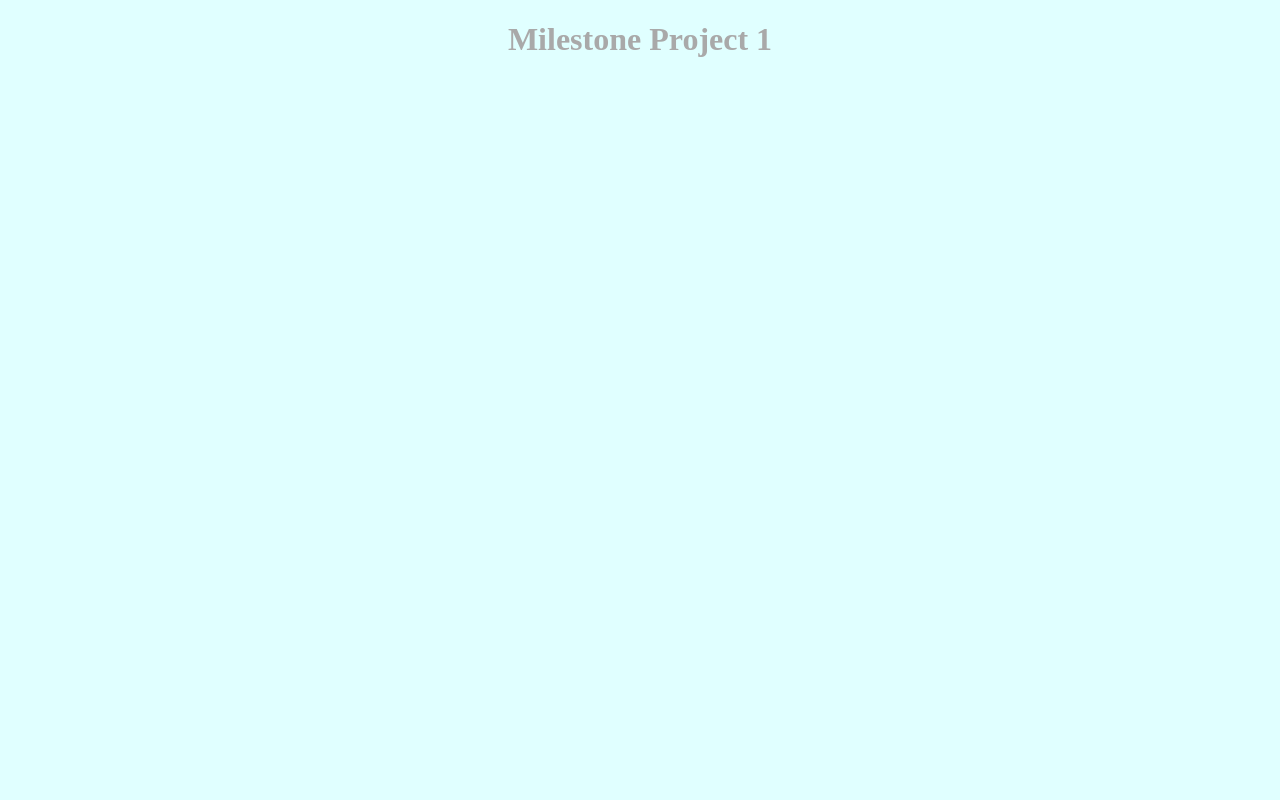
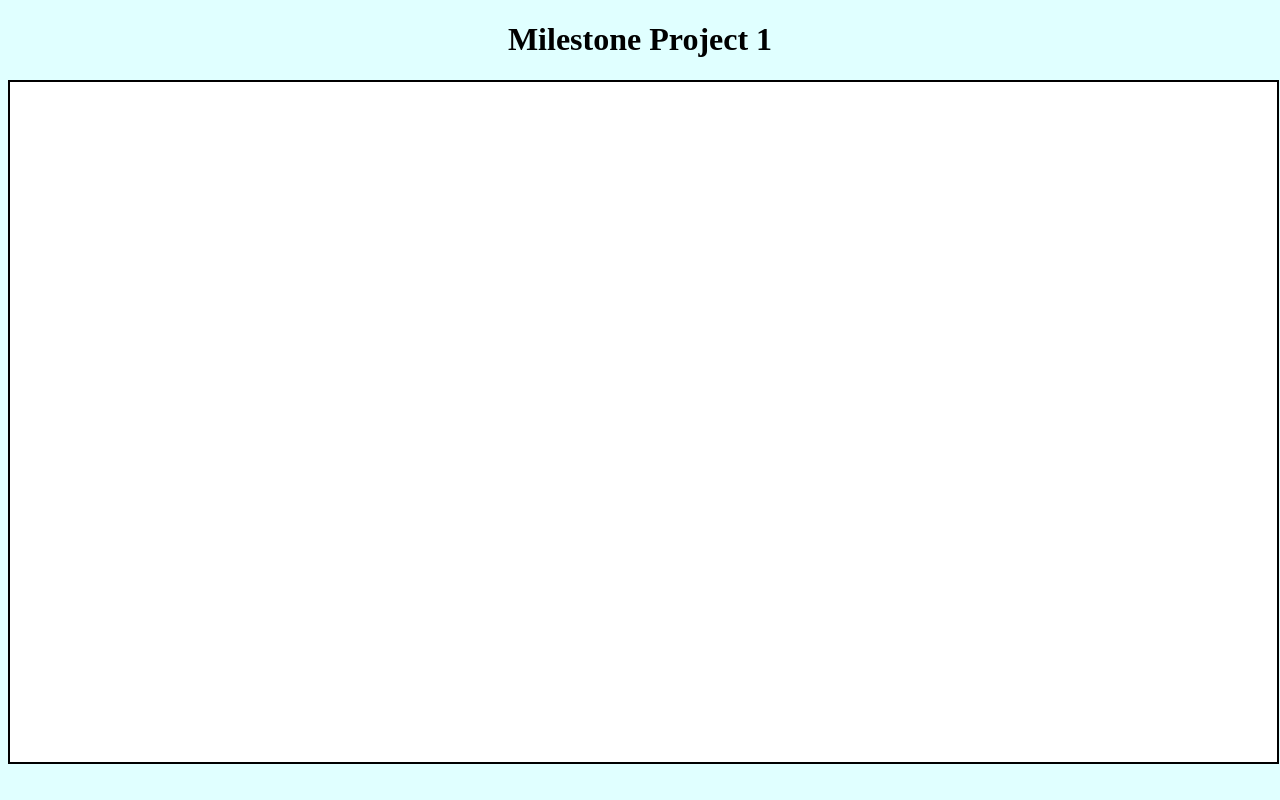
Before and after one commit to Foxshane997/StarWarsQuiz.github.io, a plain HTML site: page index.html in a window 1280 px wide. Drawn offline with Linux system fonts and the light colour scheme.

Commit message:
adding more things

```diff
--- a/index.html
+++ b/index.html
@@ -8,6 +8,11 @@
 </head>
 <body>
     <h1>Milestone Project 1</h1>
+    <section>
+        <canvas id="canvas-cont">
+
+        </canvas>
+    </section>
 
 <script src="./index.js"></script>
 </body>
--- a/style.css
+++ b/style.css
@@ -1,8 +1,16 @@
 body{
     background-color: lightcyan;
+    font-family: ;
 }
 
 h1{
-    color: darkgray;
+    color: black;
     text-align: center;
 }
+
+#canvas-cont {
+    background-color: white;
+    border: 2px solid black;
+    height: 85vh;
+    width: 99vw;
+}
```
